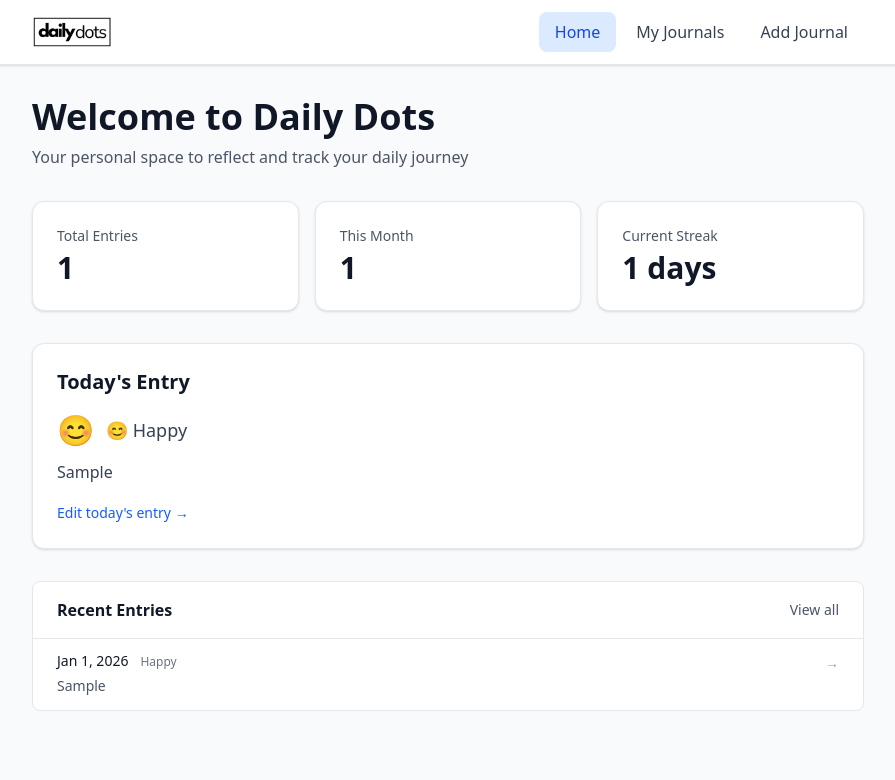
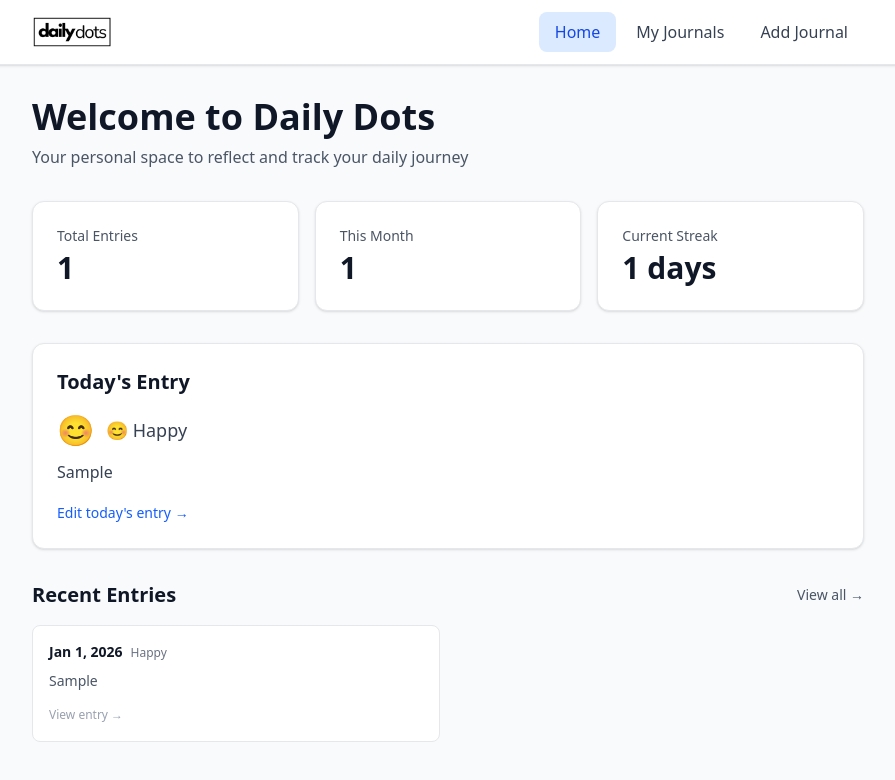
Before and after one commit to ShubhamSarda/dailydots, a React (Vite) app: page / in a window 1280 px wide. Both pictures are taken after typing "Sample" into the empty fields and a click on the button "Save Entry". Shown: the top 780 px of the page, without its empty margins (192-1087 px from the left). Built offline with nearby package versions, Linux system fonts and the light colour scheme.

Commit message:
Refactor Recent Entries section for improved layout and styling

```diff
--- a/src/pages/Home.tsx
+++ b/src/pages/Home.tsx
@@ -136,43 +136,39 @@
 
       {/* Recent Entries */}
       {recentEntries.length > 0 && (
-        <section className="bg-white rounded-lg border border-gray-200">
-          <div className="px-6 py-4 border-b border-gray-200 flex justify-between items-center">
-            <h2 className="text-base font-semibold text-gray-900">
+        <section>
+          <div className="flex justify-between items-center mb-4">
+            <h2 className="text-xl font-semibold text-gray-900">
               Recent Entries
             </h2>
             <button
               onClick={() => navigate('/journals')}
-              className="text-sm text-gray-600 hover:text-gray-900 focus-visible:ring-2 focus-visible:ring-gray-500 focus-visible:ring-offset-2 rounded transition-colors"
+              className="text-sm text-gray-600 hover:text-gray-900 focus-visible:ring-2 focus-visible:ring-gray-500 focus-visible:ring-offset-2 rounded transition-colors cursor-pointer"
             >
-              View all
+              View all →
             </button>
           </div>
-          <div className="divide-y divide-gray-200">
+          <div className="grid grid-cols-1 md:grid-cols-2 gap-4">
             {recentEntries.map((entry) => (
               <button
                 key={entry.date}
                 onClick={() => navigate(`/new?date=${entry.date}`)}
-                className="w-full px-6 py-3 hover:bg-gray-50 transition-colors focus-visible:ring-2 focus-visible:ring-inset focus-visible:ring-gray-500 text-left group"
+                className="bg-white rounded-lg border border-gray-200 p-4 hover:border-gray-300 hover:shadow-sm transition-all focus-visible:ring-2 focus-visible:ring-gray-500 focus-visible:ring-offset-2 text-left group cursor-pointer"
               >
-                <div className="flex items-start justify-between gap-4">
-                  <div className="flex-1 min-w-0">
-                    <div className="flex items-baseline gap-3 mb-1">
-                      <p className="text-sm font-medium text-gray-900">
+                <div className="flex items-baseline gap-2 mb-2">
+                  <p className="text-sm font-semibold text-gray-900">
                     {formatDate(entry.date)}
                   </p>
                   <span className="text-xs text-gray-500">
                     {entry.mood.split(' ').slice(1).join(' ')}
                   </span>
                 </div>
-                    <p className="text-sm text-gray-600 line-clamp-2 leading-relaxed">
+                <p className="text-sm text-gray-600 line-clamp-3 leading-relaxed mb-2">
                   {entry.content}
                 </p>
-                  </div>
-                  <span className="text-gray-400 group-hover:text-gray-600 transition-colors text-sm mt-0.5">
-                    →
+                <span className="text-xs text-gray-400 group-hover:text-gray-600 transition-colors">
+                  View entry →
                 </span>
-                </div>
               </button>
             ))}
           </div>
```
Lines whose indentation alone changed are shown as unchanged.
